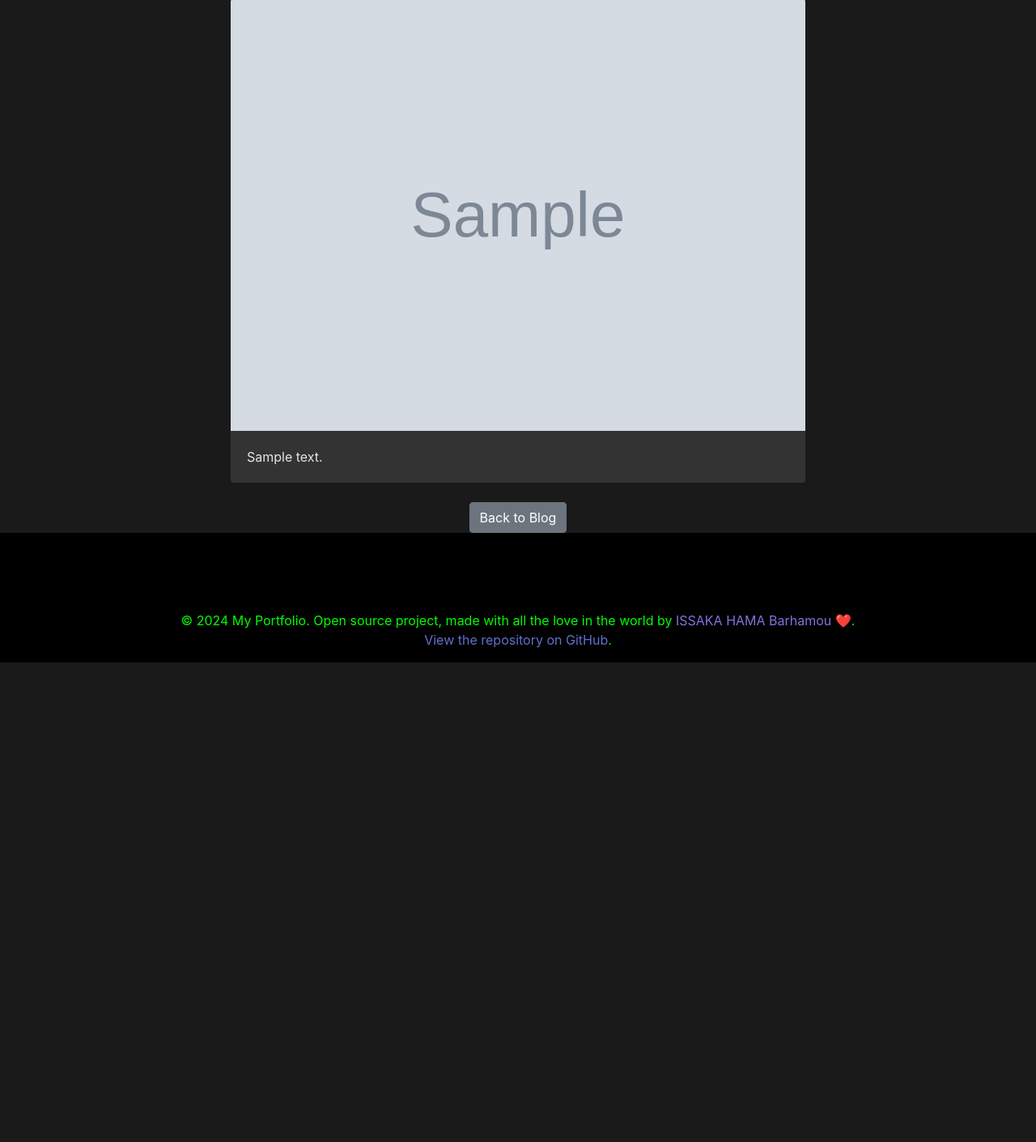
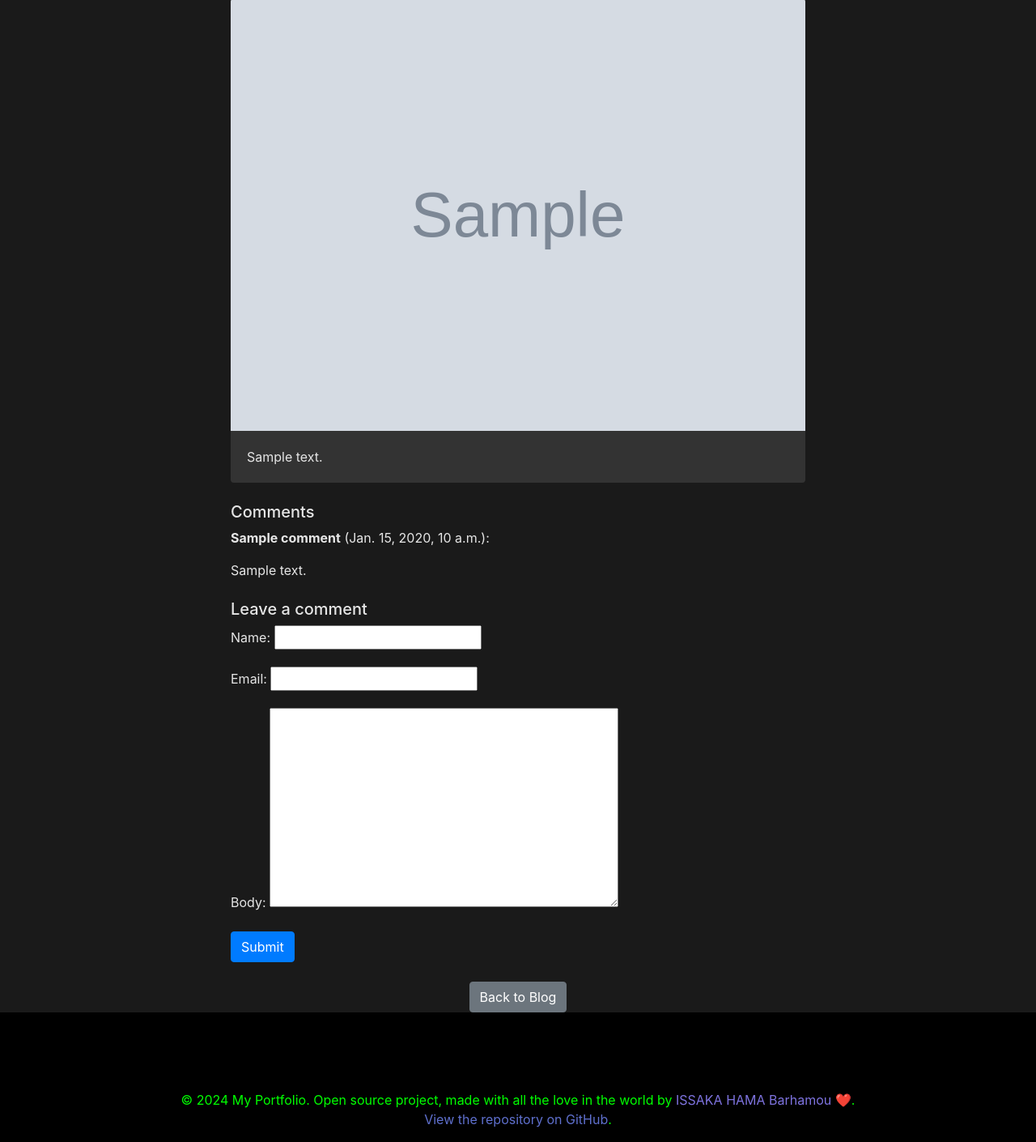
Before and after one commit to HamaBarhamou/myportfolio, a Django app: page /blog/1/ in a window 1280 px wide. Shown: the part 257-1667 px from the top of the page at 81% size. Before the commit the page ends 1075 px from the top, so only its background shows below. Run offline with Django 5.2, Linux system fonts and the light colour scheme; tables that the repository leaves empty hold one stand-in row (values such as "Sample post"); grey boxes marked "Sample" are stand-in pictures; some libraries are stand-ins or nearby versions.

Commit message:
Ajout de fonctionnalités complètes au blog
- Ajout de la fonctionnalité de commentaires
- Ajout de la possibilité de taguer les articles de blog
- Ajout de la barre de recherche pour les articles de blog
- Ajout de la pagination pour les articles de blog
- Amélioration de l'interface utilisateur avec Bootstrap
- Ajout des champs d'image aux modèles Category et Post

```diff
--- /dev/null
+++ b/blog/forms.py
@@ -0,0 +1,8 @@
+from django import forms
+from .models import Comment
+
+
+class CommentForm(forms.ModelForm):
+    class Meta:
+        model = Comment
+        fields = ("name", "email", "body")
--- a/blog/models.py
+++ b/blog/models.py
@@ -5,6 +5,13 @@ from ckeditor.fields import RichTextField
 class Category(models.Model):
     name = models.CharField(max_length=100)
     image = models.ImageField(upload_to="categories/", blank=True, null=True)
+
+    def __str__(self):
+        return self.name
+
+
+class Tag(models.Model):
+    name = models.CharField(max_length=100)
 
     def __str__(self):
         return self.name
@@ -20,6 +27,19 @@ class Post(models.Model):
         Category, related_name="posts", on_delete=models.CASCADE
     )
     image = models.ImageField(upload_to="posts/", blank=True, null=True)
+    tags = models.ManyToManyField(Tag, related_name="posts", blank=True)
 
     def __str__(self):
         return self.title
+
+
+class Comment(models.Model):
+    post = models.ForeignKey(Post, related_name="comments", on_delete=models.CASCADE)
+    name = models.CharField(max_length=100)
+    email = models.EmailField()
+    body = models.TextField()
+    created_at = models.DateTimeField(auto_now_add=True)
+    active = models.BooleanField(default=True)
+
+    def __str__(self):
+        return f"Comment by {self.name} on {self.post}"
--- a/blog/templates/blog/post_detail.html
+++ b/blog/templates/blog/post_detail.html
@@ -16,6 +16,30 @@
             {{ post.content|safe }}
           </div>
         </div>
+        <div class="comments mt-4">
+          <h5>Comments</h5>
+          {% for comment in comments %}
+            <div class="comment mb-2">
+              <p><strong>{{ comment.name }}</strong> ({{ comment.created_at }}):</p>
+              <p>{{ comment.body }}</p>
+            </div>
+          {% empty %}
+            <p>No comments yet.</p>
+          {% endfor %}
+        </div>
+        <div class="comment-form mt-4">
+          <h5>Leave a comment</h5>
+          {% if new_comment %}
+            <div class="alert alert-success" role="alert">
+              Your comment has been added successfully!
+            </div>
+          {% endif %}
+          <form method="post" action=".">
+            {% csrf_token %}
+            {{ comment_form.as_p }}
+            <button type="submit" class="btn btn-primary">Submit</button>
+          </form>
+        </div>
       </div>
     </div>
     <div class="text-center mt-4">
--- a/blog/urls.py
+++ b/blog/urls.py
@@ -6,4 +6,5 @@ app_name = "blog"
 urlpatterns = [
     path("", views.post_list, name="post_list"),
     path("<int:post_id>/", views.post_detail, name="post_detail"),
+    path("tag/<slug:tag_slug>/", views.post_list, name="post_list_by_tag"),
 ]
--- a/blog/views.py
+++ b/blog/views.py
@@ -1,13 +1,52 @@
 from django.shortcuts import render, get_object_or_404
-from .models import Post
+from .models import Post, Tag
+from .forms import CommentForm
+from django.core.paginator import Paginator
+from django.db.models import Q
 
 
-def post_list(request):
+def post_list(request, tag_slug=None):
     posts = Post.objects.all()
-    return render(request, "blog/post_list.html", {"posts": posts})
+    tag = None
+
+    if tag_slug:
+        tag = get_object_or_404(Tag, name=tag_slug)
+        posts = posts.filter(tags__in=[tag])
+
+    query = request.GET.get("q")
+    if query:
+        posts = posts.filter(Q(title__icontains=query) | Q(content__icontains=query))
+
+    paginator = Paginator(posts, 5)
+    page_number = request.GET.get("page")
+    page_obj = paginator.get_page(page_number)
+
+    return render(
+        request, "blog/post_list.html", {"posts": page_obj, "tag": tag, "query": query}
+    )
 
 
 def post_detail(request, post_id):
-    print("detail post")
     post = get_object_or_404(Post, id=post_id)
-    return render(request, "blog/post_detail.html", {"post": post})
+    comments = post.comments.filter(active=True)
+    new_comment = None
+
+    if request.method == "POST":
+        comment_form = CommentForm(data=request.POST)
+        if comment_form.is_valid():
+            new_comment = comment_form.save(commit=False)
+            new_comment.post = post
+            new_comment.save()
+    else:
+        comment_form = CommentForm()
+
+    return render(
+        request,
+        "blog/post_detail.html",
+        {
+            "post": post,
+            "comments": comments,
+            "new_comment": new_comment,
+            "comment_form": comment_form,
+        },
+    )
```
Also changed, not shown: blog/admin.py (+11 -1 lines), blog/templates/blog/post_list.html (+28 -0 lines), blog/migrations/0003_tag_comment_post_tags.py (added).
